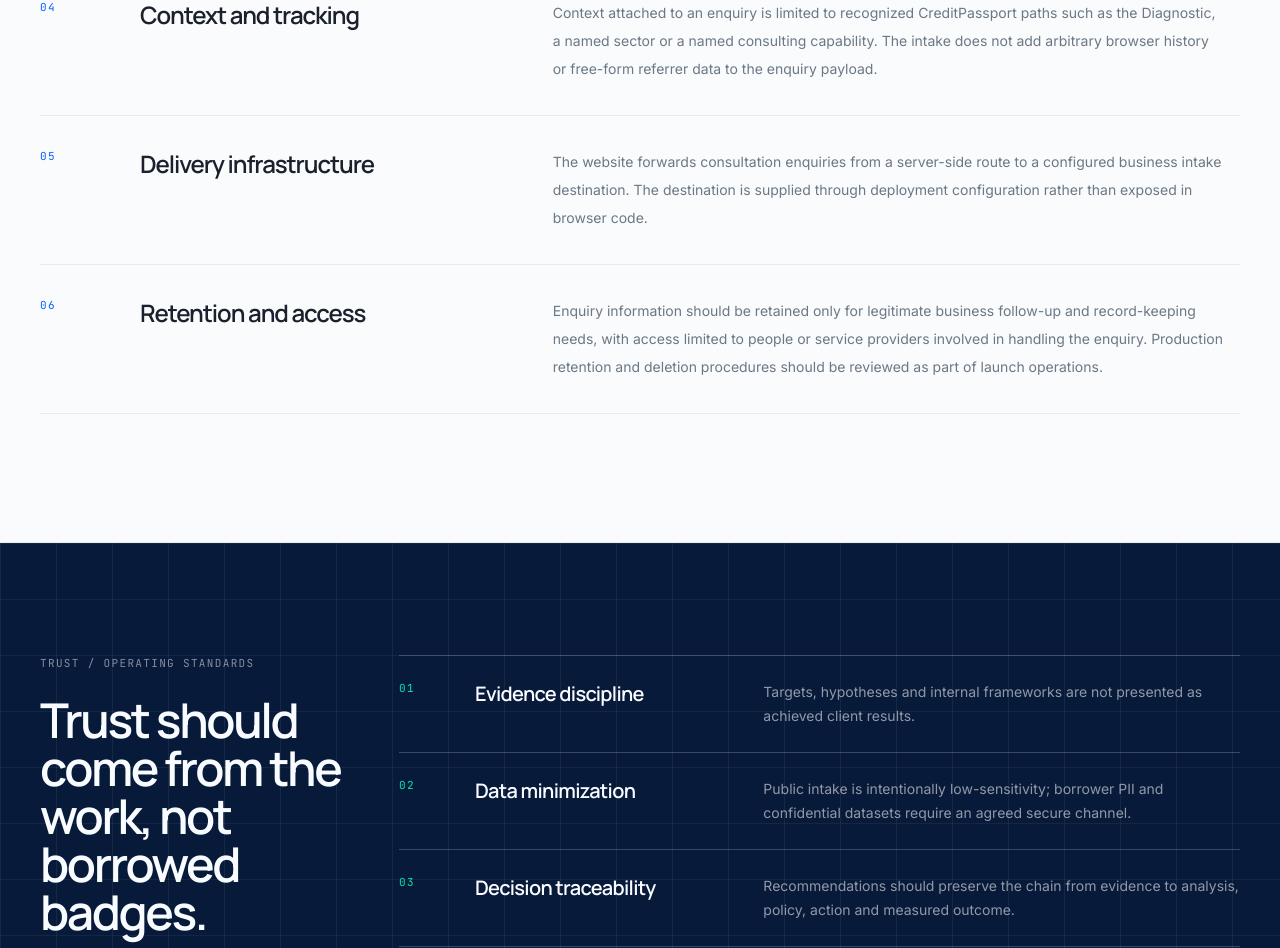
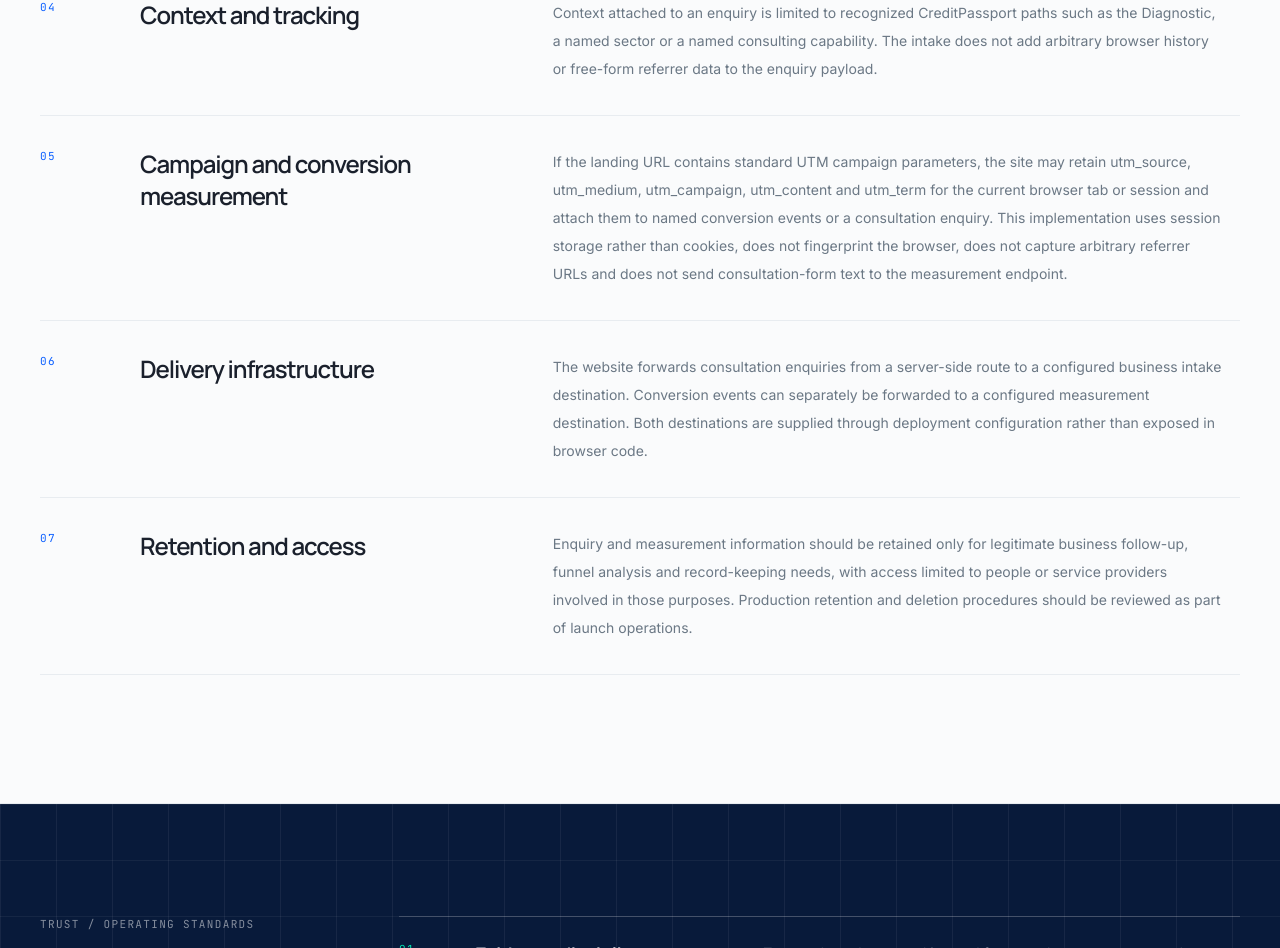
Before and after one commit to AdepojuJeremy/credit-passport-consultancy, a Next.js app: page /privacy in a window 1280 px wide. Shown: the part 1089-2037 px from the top of the page. Built offline with nearby package versions, Linux system fonts and the light colour scheme; no server answers.

Commit message:
docs: disclose session-scoped campaign measurement

```diff
--- a/app/privacy/page.tsx
+++ b/app/privacy/page.tsx
@@ -23,12 +23,16 @@ const sections = [
     copy: "Context attached to an enquiry is limited to recognized CreditPassport paths such as the Diagnostic, a named sector or a named consulting capability. The intake does not add arbitrary browser history or free-form referrer data to the enquiry payload.",
   },
   {
+    title: "Campaign and conversion measurement",
+    copy: "If the landing URL contains standard UTM campaign parameters, the site may retain utm_source, utm_medium, utm_campaign, utm_content and utm_term for the current browser tab or session and attach them to named conversion events or a consultation enquiry. This implementation uses session storage rather than cookies, does not fingerprint the browser, does not capture arbitrary referrer URLs and does not send consultation-form text to the measurement endpoint.",
+  },
+  {
     title: "Delivery infrastructure",
-    copy: "The website forwards consultation enquiries from a server-side route to a configured business intake destination. The destination is supplied through deployment configuration rather than exposed in browser code.",
+    copy: "The website forwards consultation enquiries from a server-side route to a configured business intake destination. Conversion events can separately be forwarded to a configured measurement destination. Both destinations are supplied through deployment configuration rather than exposed in browser code.",
   },
   {
     title: "Retention and access",
-    copy: "Enquiry information should be retained only for legitimate business follow-up and record-keeping needs, with access limited to people or service providers involved in handling the enquiry. Production retention and deletion procedures should be reviewed as part of launch operations.",
+    copy: "Enquiry and measurement information should be retained only for legitimate business follow-up, funnel analysis and record-keeping needs, with access limited to people or service providers involved in those purposes. Production retention and deletion procedures should be reviewed as part of launch operations.",
   },
 ];
 
```
